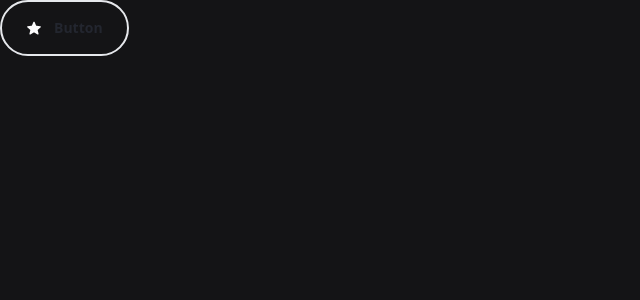
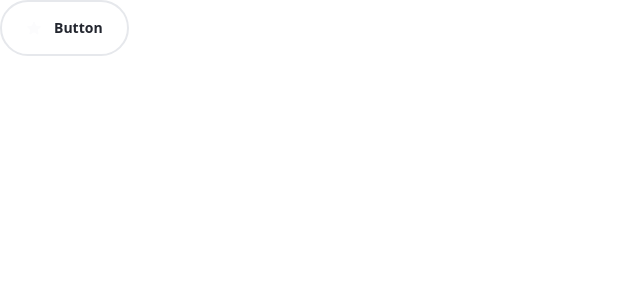
Before and after one commit to nomanejaz132/fleet, a Next.js app in the folder frontend/: page / in a window 1280 px wide. Shown: the top 300 px of the page, without its empty margins (0-640 px from the left). Built offline with nearby package versions, Linux system fonts and the light colour scheme.

Commit message:
remove unsed code

```diff
--- a/frontend/pages/index.tsx
+++ b/frontend/pages/index.tsx
@@ -9,7 +9,7 @@ const inter = Inter({ subsets: ["latin"] });
 
 export default function Home() {
   return (
-    <div style={{ minHeight: "100vh", backgroundColor: "#141416" }}>
+    <>
       <Button
         size="medium"
         variant="secondary"
@@ -19,6 +19,6 @@ export default function Home() {
       >
         Button
       </Button>
-    </div>
+    </>
   );
 }
```
